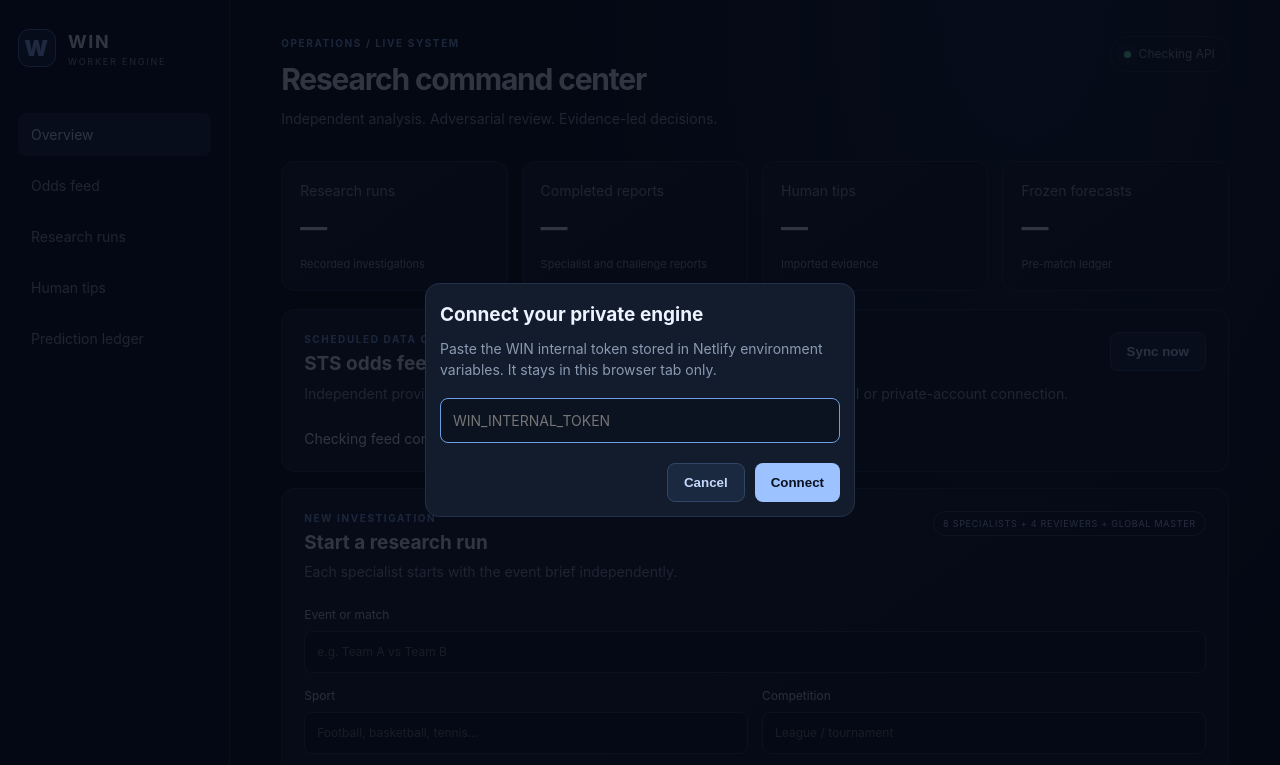
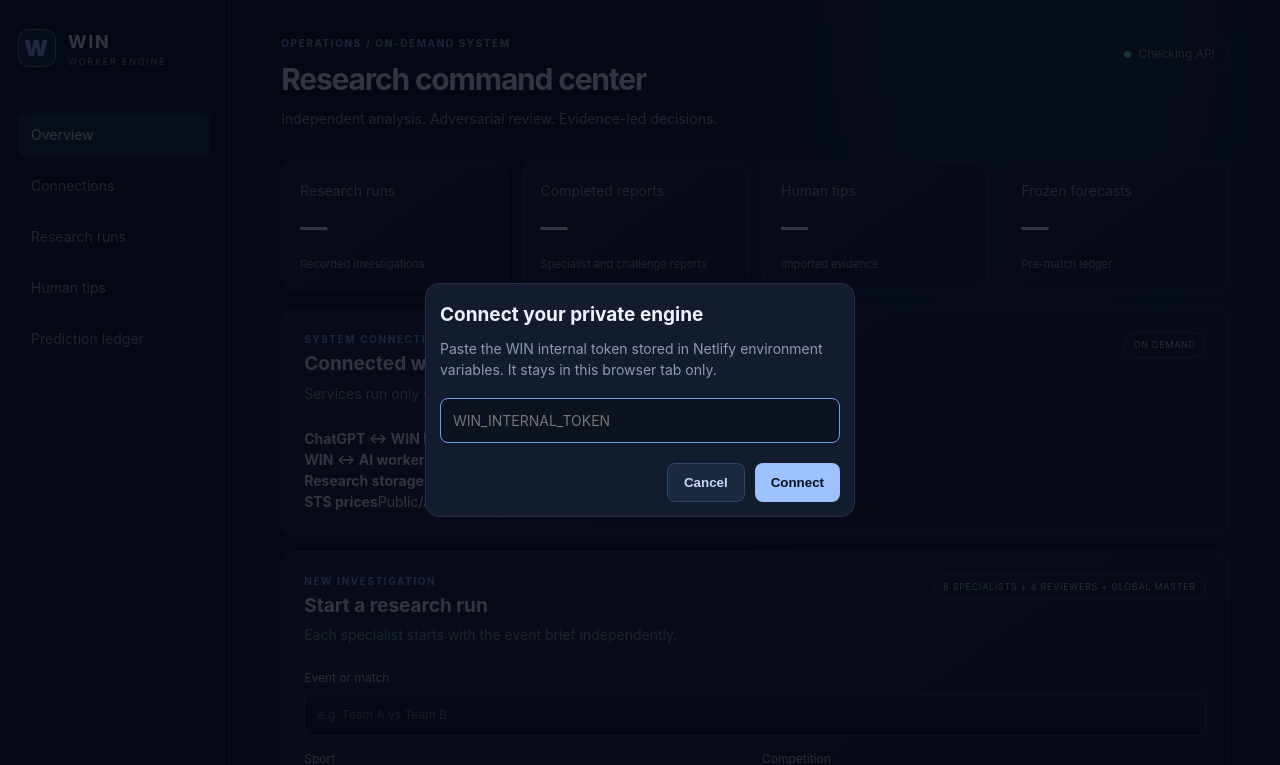
Before and after one commit to Amir-dev-stack/win-worker-engine, a website: page public/index.html in a window 1280 px wide. Shown: the top 765 px of the page. Drawn offline with Linux system fonts and the light colour scheme.

Commit message:
Switch WIN dashboard to on-demand connected workflow

```diff
--- a/public/index.html
+++ b/public/index.html
@@ -9,20 +9,25 @@
 <div class="shell">
 <aside class="sidebar">
 <div class="brand"><div class="mark">W</div><div><b>WIN</b><small>WORKER ENGINE</small></div></div>
-<nav><a class="active" href="#overview">Overview</a><a href="#odds">Odds feed</a><a href="#runs">Research runs</a><a href="#tips">Human tips</a><a href="#ledger">Prediction ledger</a></nav>
-<div class="side-bottom"><span class="pulse"></span> Engine console <small>24/7 scheduled checks · research only · no bet placement</small></div>
+<nav><a class="active" href="#overview">Overview</a><a href="#connections">Connections</a><a href="#runs">Research runs</a><a href="#tips">Human tips</a><a href="#ledger">Prediction ledger</a></nav>
+<div class="side-bottom"><span class="pulse"></span> Engine console <small>On-demand research · no automatic betting</small></div>
 </aside>
 <main>
-<header><div><div class="eyebrow">OPERATIONS / LIVE SYSTEM</div><h1>Research command center</h1><p>Independent analysis. Adversarial review. Evidence-led decisions.</p></div><div class="connection"><i></i><span id="apiStatus">Checking API</span></div></header>
+<header><div><div class="eyebrow">OPERATIONS / ON-DEMAND SYSTEM</div><h1>Research command center</h1><p>Independent analysis. Adversarial review. Evidence-led decisions.</p></div><div class="connection"><i></i><span id="apiStatus">Checking API</span></div></header>
 <section class="stats">
 <article><label>Research runs</label><strong id="runCount">—</strong><small>Recorded investigations</small></article>
 <article><label>Completed reports</label><strong id="workerCount">—</strong><small>Specialist and challenge reports</small></article>
 <article><label>Human tips</label><strong id="tipCount">—</strong><small>Imported evidence</small></article>
 <article><label>Frozen forecasts</label><strong id="predictionCount">—</strong><small>Pre-match ledger</small></article>
 </section>
-<section class="panel" id="odds">
-<div class="panel-head"><div><div class="eyebrow">SCHEDULED DATA CONNECTION</div><h2>STS odds feed</h2><p>Independent provider feed for STS-labelled prematch prices. Not an official STS API or private-account connection.</p></div><button class="subtle" id="syncOdds">Sync now</button></div>
-<div id="oddsFeedStatus" class="feed-status">Checking feed configuration…</div>
+<section class="panel" id="connections">
+<div class="panel-head"><div><div class="eyebrow">SYSTEM CONNECTIONS</div><h2>Connected workflow</h2><p>Services run only when you ask WIN to research or inspect a record.</p></div><span class="tag">ON DEMAND</span></div>
+<div class="connection-grid">
+<div><b>ChatGPT ↔ WIN MCP</b><span id="mcpStatus">OAuth connection setup in progress</span></div>
+<div><b>WIN ↔ AI workers</b><span>OpenAI Responses API · configured in Netlify</span></div>
+<div><b>Research storage</b><span>Netlify Blobs · runs, tips and frozen forecasts</span></div>
+<div><b>STS prices</b><span>Public/authorized data only · no official STS API connection</span></div>
+</div>
 </section>
 <section class="panel" id="overview">
 <div class="panel-head"><div><div class="eyebrow">NEW INVESTIGATION</div><h2>Start a research run</h2><p>Each specialist starts with the event brief independently.</p></div><span class="tag">8 SPECIALISTS + 4 REVIEWERS + GLOBAL MASTER</span></div>
@@ -30,16 +35,16 @@
 <label>Event or match<input name="event" required placeholder="e.g. Team A vs Team B"></label>
 <div class="two"><label>Sport<input name="sport" placeholder="Football, basketball, tennis…"></label><label>Competition<input name="competition" placeholder="League / tournament"></label></div>
 <div class="two"><label>Kickoff (local time)<input name="dateTime" placeholder="2026-10-31 20:00"></label><label>Markets to assess<input name="markets" placeholder="1X2, totals, handicap…"></label></div>
-<label>Context, odds and human tips<textarea name="context" rows="4" placeholder="Paste available odds, public tip details, source URLs, lineups or context. Login-only STS content must be supplied by you."></textarea></label>
+<label>Context, odds and human tips<textarea name="context" rows="4" placeholder="Paste STS odds, source links, public tips, confirmed lineups or relevant context. Do not paste passwords, session cookies or login-only secrets."></textarea></label>
 <div class="form-foot"><span>Final decision can be BET, WAIT or NO BET. No forced odds target.</span><button type="submit">Launch research <b>↗</b></button></div>
 </form>
 </section>
-<section class="panel" id="runs"><div class="panel-head"><div><div class="eyebrow">EXECUTION HISTORY</div><h2>Research runs</h2><p>Worker progress and Global Master decisions. Select a run to inspect its full reports and citations.</p></div><button class="subtle" id="refresh">Refresh ↻</button></div><div id="runsList" class="empty">No runs loaded yet.</div><div id="runDetail" class="run-detail hidden"></div></section>
+<section class="panel" id="runs"><div class="panel-head"><div><div class="eyebrow">EXECUTION HISTORY</div><h2>Research runs</h2><p>Select a run to inspect the actual specialist reports, challenge reports, citations and Global Master decision.</p></div><button class="subtle" id="refresh">Refresh ↻</button></div><div id="runsList" class="empty">No runs loaded yet.</div><div id="runDetail" class="run-detail hidden"></div></section>
 <section class="columns">
 <section class="panel" id="tips"><div class="panel-head"><div><div class="eyebrow">SOURCE INTELLIGENCE</div><h2>Human tip imports</h2></div></div><form id="tipForm" class="compact"><input name="tip" required placeholder="Paste a public / authorized tip"><input name="sourceUrl" placeholder="Source URL"><input name="tipster" placeholder="Tipster name (optional)"><button type="submit">Save tip</button></form><div id="tipsList" class="mini-list"></div></section>
 <section class="panel" id="ledger"><div class="panel-head"><div><div class="eyebrow">LONG-TERM LEARNING</div><h2>Prediction ledger</h2></div></div><div id="ledgerList" class="empty">No frozen forecasts yet.</div></section>
 </section>
-<footer>WIN Worker Engine · Scheduled data checks when configured · Research support only · Never places bets automatically.</footer>
+<footer>WIN Worker Engine · Runs when requested · Evidence and research support only · Never places bets automatically.</footer>
 </main>
 </div>
 <dialog id="tokenDialog"><form method="dialog"><h2>Connect your private engine</h2><p>Paste the WIN internal token stored in Netlify environment variables. It stays in this browser tab only.</p><input id="tokenInput" type="password" autocomplete="off" placeholder="WIN_INTERNAL_TOKEN" required><div class="dialog-actions"><button value="cancel" class="subtle">Cancel</button><button id="saveToken" value="default">Connect</button></div></form></dialog>
```
